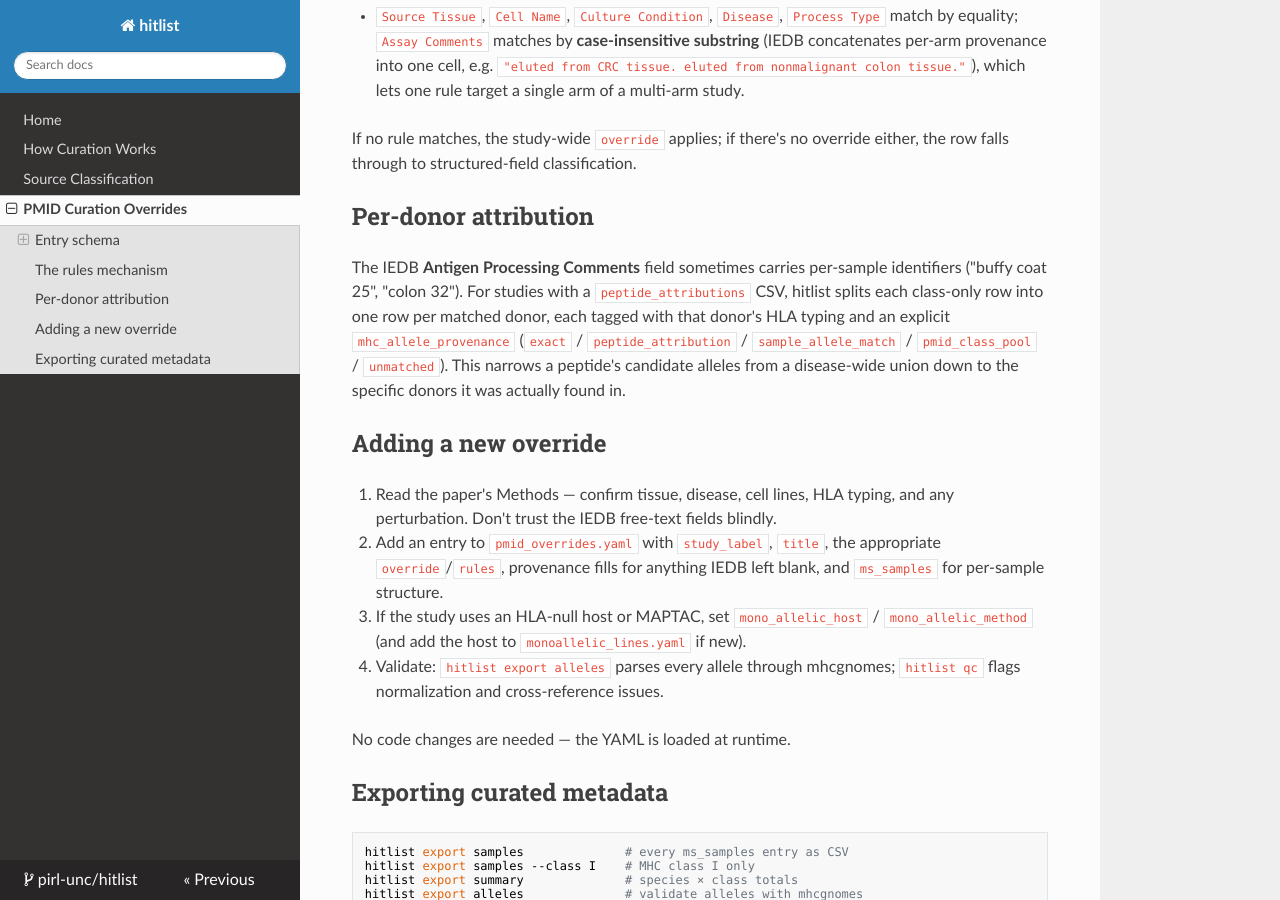
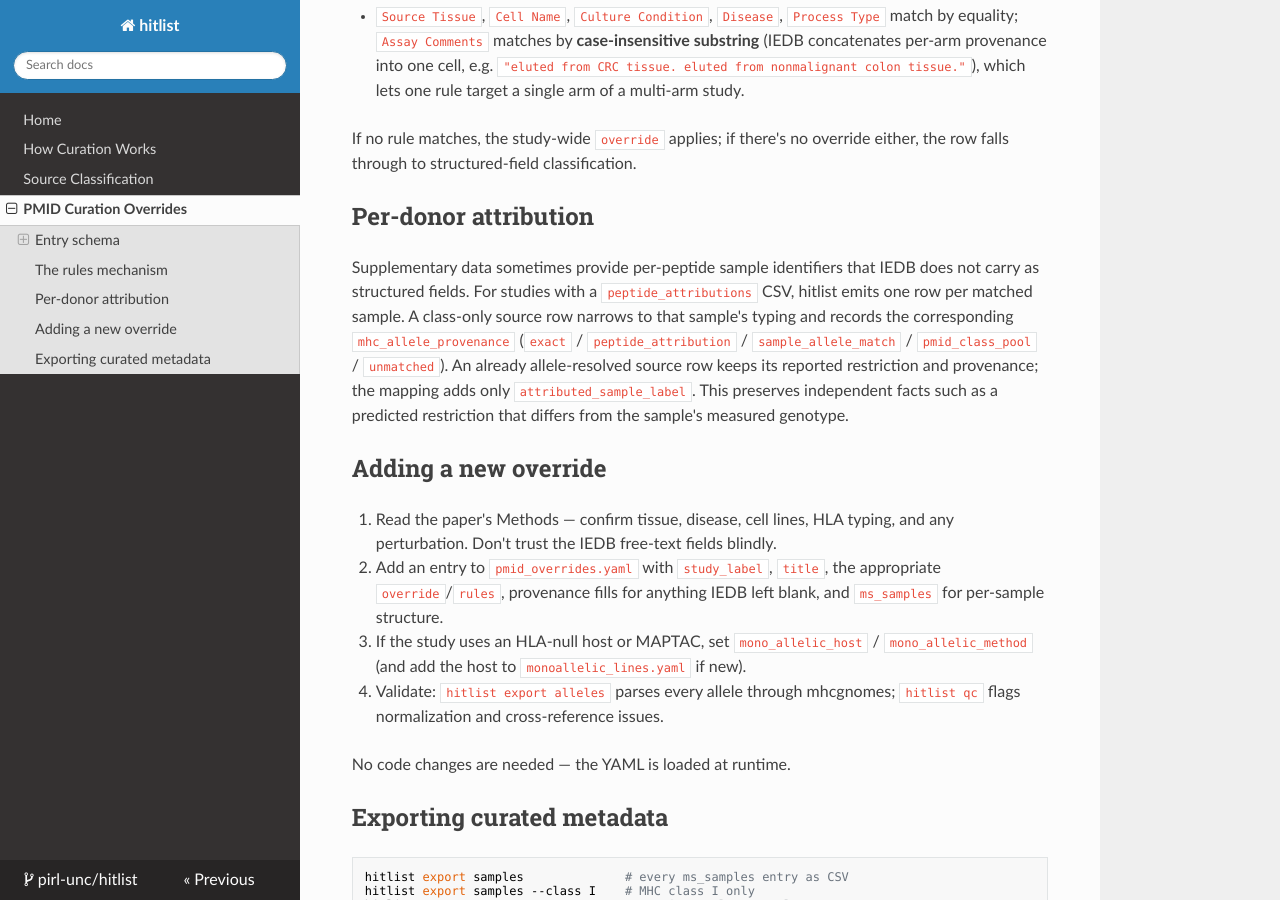
Before and after one commit to pirl-unc/hitlist, an MkDocs documentation site: the page built from docs/pmid-curation.md, in a window 1280 px wide and 900 px high, scrolled down 2681 px. Built offline with MkDocs 1.6.1, drawn with Linux system fonts in a browser that asks for light colours; nearby versions of some CDN libraries.

Commit message:
Fix BoLA A19 sample attribution (#421)

```diff
--- a/docs/pmid-curation.md
+++ b/docs/pmid-curation.md
@@ -120,13 +120,15 @@ either, the row falls through to structured-field classification.
 
 ## Per-donor attribution
 
-The IEDB **Antigen Processing Comments** field sometimes carries per-sample
-identifiers ("buffy coat 25", "colon 32"). For studies with a
-`peptide_attributions` CSV, hitlist splits each class-only row into one row per
-matched donor, each tagged with that donor's HLA typing and an explicit
-`mhc_allele_provenance` (`exact` / `peptide_attribution` / `sample_allele_match`
-/ `pmid_class_pool` / `unmatched`). This narrows a peptide's candidate alleles
-from a disease-wide union down to the specific donors it was actually found in.
+Supplementary data sometimes provide per-peptide sample identifiers that IEDB
+does not carry as structured fields. For studies with a `peptide_attributions`
+CSV, hitlist emits one row per matched sample. A class-only source row narrows to
+that sample's typing and records the corresponding `mhc_allele_provenance`
+(`exact` / `peptide_attribution` / `sample_allele_match` / `pmid_class_pool` /
+`unmatched`). An already allele-resolved source row keeps its reported
+restriction and provenance; the mapping adds only `attributed_sample_label`.
+This preserves independent facts such as a predicted restriction that differs
+from the sample's measured genotype.
 
 ## Adding a new override
 
--- a/hitlist/version.py
+++ b/hitlist/version.py
@@ -1 +1 @@
-__version__ = "1.57.0"
+__version__ = "1.57.1"
```
Also changed, not shown: tasks/lessons.md (+7 -0 lines), tasks/todo.md (+61 -1 lines), 7 other files.
